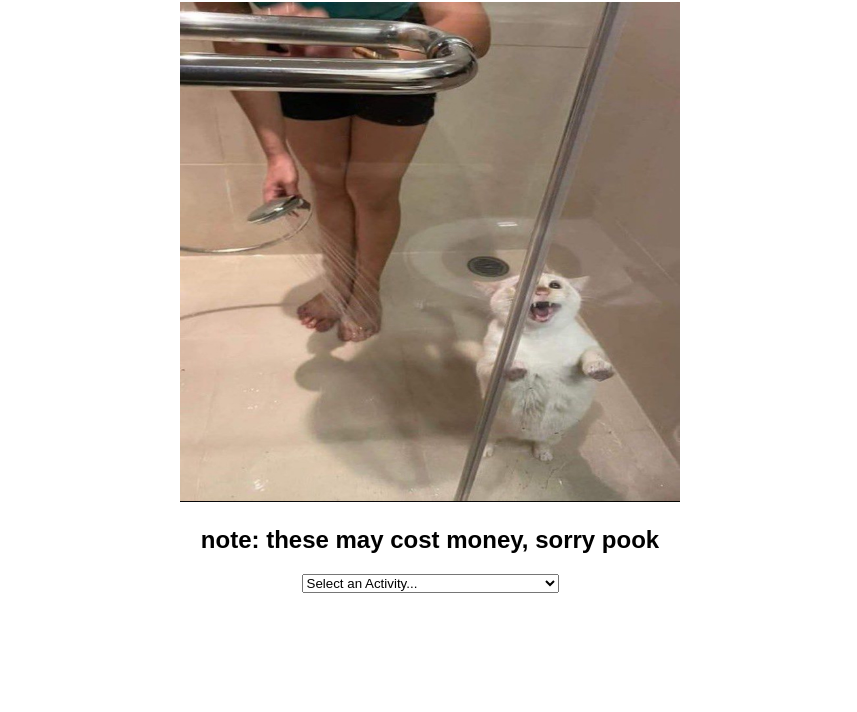
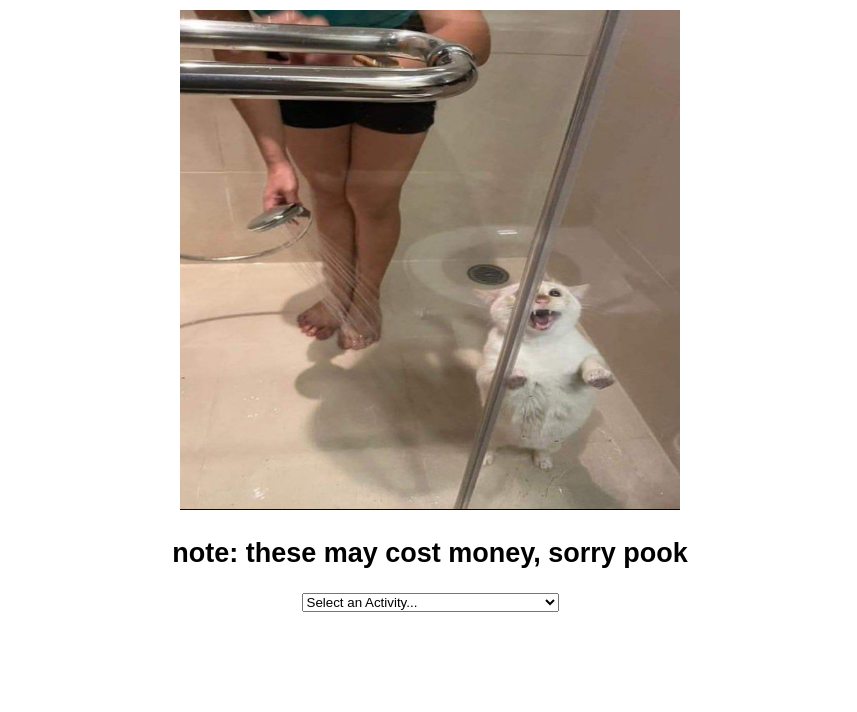
Before and after one commit to egoldvoid/egoldvoid.github.io, a plain HTML site: page index.html in a window 1280 px wide. Shown: the part 156-868 px from the top of the page, without its empty margins (210-1067 px from the left). Drawn offline with Linux system fonts and the light colour scheme.

Commit message:
Update bweb.css

```diff
--- a/bweb.css
+++ b/bweb.css
@@ -9,6 +9,11 @@ body {
     background-color: #e0e0e0;
     cursor: pointer;
 }
+
+@media (min-width: 600px) {
+  body {
+    font-size: 18px;
+  }
 
 #sub-activities ul {
     list-style-type: none;
```
